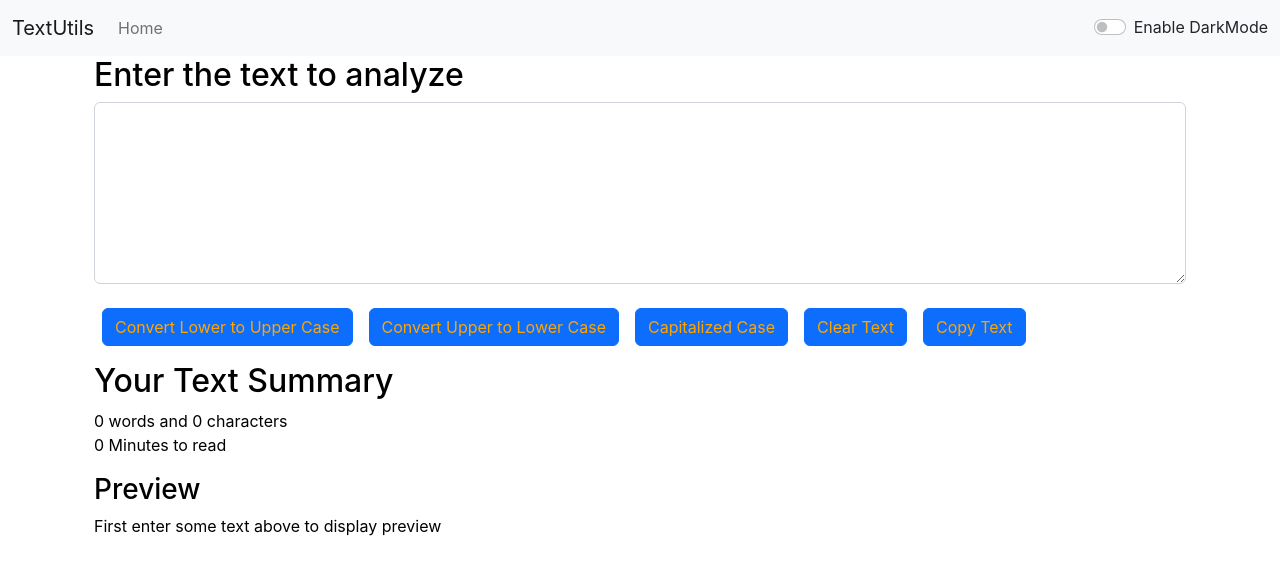
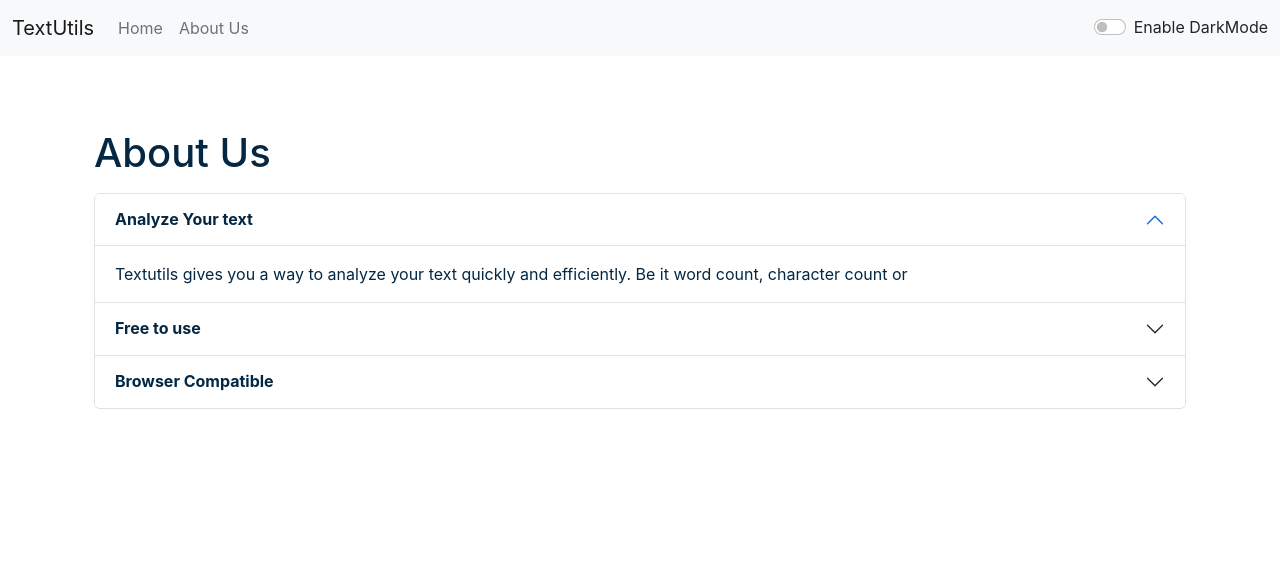
Before and after one commit to Pratik00019/TextUtils, a React (Create React App) app: page /about in a window 1280 px wide. Shown: the top 574 px of the page. Built offline with nearby package versions, Linux system fonts and the light colour scheme.

Commit message:
Final commit

```diff
--- a/src/App.css
+++ b/src/App.css
@@ -28,6 +28,7 @@
   color: #61dafb;
 }
 
+
 @keyframes App-logo-spin {
   from {
     transform: rotate(0deg);
--- a/src/App.js
+++ b/src/App.js
@@ -1,15 +1,15 @@
 import { useState } from 'react';
 import './App.css';
 import Alert from './components/Alert';
-// import AboutUs from './components/AboutUs';
+import AboutUs from './components/AboutUs';
 import Navbar from './components/Navbar';
  import TextArea from './components/TextArea';
 
-//  import {
-//   BrowserRouter as Router,
-//   Routes,
-//   Route,
-// } from "react-router-dom";
+ import {
+  BrowserRouter as Router,
+  Routes,
+  Route,
+} from "react-router-dom";
 
 
 function App() {
@@ -54,21 +54,19 @@
   return (
 
     <>
-    {/* <Router> */}
+    <Router>
     <Navbar title="TextUtils" aboutText="About Us" mode ={mode} toggleMode={toggleMode}></Navbar>
     <div className="container">
     <Alert alert={alert}></Alert>
-    <TextArea showAlert={showalert}  heading ="Enter the text to analyze" mode={mode} ></TextArea>
-
-
-    {/* <Routes>
+    {/* <TextArea showAlert={showalert}  heading ="Enter the text to analyze" mode={mode} ></TextArea> */}
+    <Routes>
           <Route exact path="/about" element={<AboutUs/>}>
           </Route>
-          <Route exact path="/" element={<TextArea heading ="Enter the text to analyze" mode={mode}></TextArea>}>
+          <Route exact path="/" element={<TextArea showAlert={showalert}  heading ="TextUtils - Word Counter, Character Counter, Case Converter" mode={mode}></TextArea>}>
           </Route>
-    </Routes> */}
+    </Routes>
     </div>
-    {/* </Router> */}
+    </Router>
     </>
   );
 }
--- a/src/components/AboutUs.js
+++ b/src/components/AboutUs.js
@@ -1,80 +1,59 @@
-import React,{useState} from 'react'
+import React from 'react'
 
-export default function AboutUs() {
-  const [mystyle,setState]=useState(
-    {
-      color:"black",
-      backgroundColor:"white",
-    }
-  )
-  const [btntext,setbtntext] = useState("Enable Dark Mode");
-  const colorChange=()=>{
-    if(mystyle.color==="black"){
-      setState({
-        color:"white",
-        backgroundColor:"black",
+export default function About(props) {
 
-        border:"1px solid white"
-      })
-
-      setbtntext("Enable Light Mode");
-    }
-    else{
-      setState({
-        color:"black",
-        backgroundColor:"white",
-      })
-      setbtntext("Enable Dark Mode");
+    // const [myStyle, setMyStyle] = useState({
+    //     color: 'black',
+    //     backgroundColor: 'white'
+    // })
+    let myStyle = {
+        color: props.mode ==='dark'?'white':'#042743',
+        backgroundColor: props.mode ==='dark'?'rgb(36 74 104)':'white',
     }
 
-  }
-
-
     return (
-    <div className="container my-1" style={mystyle}>
-        <h2>About Us</h2>
+        <div className="container">
+            <h1 className="my-3" style={{color: props.mode ==='dark'?'white':'#042743'}}>About Us</h1>
             <div className="accordion" id="accordionExample">
                 <div className="accordion-item">
                     <h2 className="accordion-header" id="headingOne">
-      <button className="accordion-button" style={mystyle} type="button" data-bs-toggle="collapse" data-bs-target="#collapseOne" aria-expanded="true" aria-controls="collapseOne">
-        Accordion Item #1
+                    <button className="accordion-button" type="button" style={myStyle} data-bs-toggle="collapse" data-bs-target="#collapseOne" aria-expanded="true" aria-controls="collapseOne">
+                    <strong>Analyze Your text </strong>
                     </button>
                     </h2>
                     <div id="collapseOne" className="accordion-collapse collapse show" aria-labelledby="headingOne" data-bs-parent="#accordionExample">
-      <div className="accordion-body" style={mystyle}>
-        <strong>This is the first item's accordion body.</strong> It is shown by default, until the collapse plugin adds the appropriate classes that we use to style each element. These classes control the overall appearance, as well as the showing and hiding via CSS transitions. You can modify any of this with custom CSS or overriding our default variables. It's also worth noting that just about any HTML can go within the <code>.accordion-body</code>, though the transition does limit overflow.
+                    <div className="accordion-body" style={myStyle}>
+                    Textutils gives you a way to analyze your text quickly and efficiently. Be it word count, character count or
+
                     </div>
                     </div>
                 </div>
                 <div className="accordion-item">
                     <h2 className="accordion-header" id="headingTwo">
-      <button className="accordion-button collapsed" style={mystyle} type="button" data-bs-toggle="collapse" data-bs-target="#collapseTwo" aria-expanded="false" aria-controls="collapseTwo">
-        Accordion Item #2
+                    <button className="accordion-button collapsed" style={myStyle} type="button" data-bs-toggle="collapse" data-bs-target="#collapseTwo" aria-expanded="false" aria-controls="collapseTwo">
+                    <strong>Free to use </strong>
                     </button>
                     </h2>
                     <div id="collapseTwo" className="accordion-collapse collapse" aria-labelledby="headingTwo" data-bs-parent="#accordionExample">
-      <div className="accordion-body" style={mystyle}>
-        <strong>This is the second item's accordion body.</strong> It is hidden by default, until the collapse plugin adds the appropriate classes that we use to style each element. These classes control the overall appearance, as well as the showing and hiding via CSS transitions. You can modify any of this with custom CSS or overriding our default variables. It's also worth noting that just about any HTML can go within the <code>.accordion-body</code>, though the transition does limit overflow.
+                    <div className="accordion-body" style={myStyle}>
+                    TextUtils is a free character counter tool that provides instant character count & word count statistics for a given text. TextUtils reports the number of words and characters. Thus it is suitable for writing text with word/ character limit.
                     </div>
                     </div>
                 </div>
                 <div className="accordion-item">
                     <h2 className="accordion-header" id="headingThree">
-      <button className="accordion-button collapsed" style={mystyle} type="button" data-bs-toggle="collapse" data-bs-target="#collapseThree" aria-expanded="false" aria-controls="collapseThree">
-        Accordion Item #3
+                    <button className="accordion-button collapsed" style={myStyle} type="button" data-bs-toggle="collapse" data-bs-target="#collapseThree" aria-expanded="false" aria-controls="collapseThree">
+                    <strong>Browser Compatible </strong>
                     </button>
                     </h2>
                     <div id="collapseThree" className="accordion-collapse collapse" aria-labelledby="headingThree" data-bs-parent="#accordionExample">
-      <div className="accordion-body" style={mystyle}>
-        <strong>This is the third item's accordion body.</strong> It is hidden by default, until the collapse plugin adds the appropriate classes that we use to style each element. These classes control the overall appearance, as well as the showing and hiding via CSS transitions. You can modify any of this with custom CSS or overriding our default variables. It's also worth noting that just about any HTML can go within the <code>.accordion-body</code>, though the transition does limit overflow.
+                    <div className="accordion-body" style={myStyle}>
+                    This word counter software works in any web browsers such as Chrome, Firefox, Internet Explorer, Safari, Opera. It suits to count characters in facebook, blog, books, excel document, pdf document, essays, etc.
+
                     </div>
                     </div>
                 </div>
             </div>
-    <div className="container my-2">
-    <button type="button" className="btn btn-dark" onClick={colorChange}>{btntext}</button>
-    </div>
-
 
         </div>
     )
--- a/src/components/Alert.js
+++ b/src/components/Alert.js
@@ -1,17 +1,16 @@
 import React from 'react'
+export default function Alert(props) {
 
-export default function Alert(props) {
     const capital=(word)=>{
         const low=word.toLowerCase();
         return low.charAt(0).toUpperCase()+low.slice(1);
     }
 
- return (
-    // if props.alert is not null then only it will display it
-    props.alert && <div className={`alert alert-${props.alert.type} alert-dismissible fade show`} role="alert">
-        <strong>{capital(props.alert.type)}</strong>:{props.alert.msg}
-  {/* <button type="button" className="btn-close" data-bs-dismiss="alert" aria-label="Close"> */}
-  {/* </button> */}
-</div>
-  )
-}
+    return (
+      <div style={{height: '57px'}}>
+      {props.alert && <div className={`alert alert-${props.alert.type} alert-dismissible fade show`}  role="alert">
+         <strong>{capital(props.alert.type)}</strong>: {props.alert.msg}
+      </div>}
+      </div>
+    )
+    }
--- a/src/components/Navbar.js
+++ b/src/components/Navbar.js
@@ -1,24 +1,24 @@
 import React from 'react'
 import PropTypes from 'prop-types'
-// import { Link } from 'react-router-dom';
+import { Link } from 'react-router-dom';
 
 export default function Navbar(props) {
     return (
         <nav className={`navbar navbar-expand-lg navbar-${props.mode} bg-${props.mode}`}>
             <div className="container-fluid">
-                <a className="navbar-brand" href="#">{props.title}</a>
+                <Link className="navbar-brand" to="/">{props.title}</Link>
                 <button className="navbar-toggler" type="button" data-bs-toggle="collapse" data-bs-target="#navbarSupportedContent" aria-controls="navbarSupportedContent" aria-expanded="false" aria-label="Toggle navigation">
                     <span className="navbar-toggler-icon"></span>
                 </button>
                 <div className="collapse navbar-collapse" id="navbarSupportedContent">
                     <ul className="navbar-nav me-auto mb-2 mb-lg-0">
                         <li className="nav-item">
-                            <a className="nav-link" aria-current="page" href="#">Home</a>
+                            <Link className="nav-link" aria-current="page" to="/">Home</Link>
                         </li>
-                        {/* <li className="nav-item"> */}
-                            {/* <Link className="nav-link" to="/about">{props.aboutText}</Link> */}
+                        <li className="nav-item">
+                            <Link className="nav-link" to="/about">{props.aboutText}</Link>
                             {/* <div className="nav-link" href="#">{props.aboutText}</div> */}
-                        {/* </li> */}
+                        </li>
                     </ul>
                     <div className={`form-check form-switch text-${props.mode==='light'?'dark':'light'}`}>
                         <input className="form-check-input" onClick={props.toggleMode} type="checkbox" id="flexSwitchCheckDefault"/>
--- a/src/components/TextArea.js
+++ b/src/components/TextArea.js
@@ -8,12 +8,16 @@
         let newText=text.toUpperCase();
         setText(newText);
         console.log("upper")
-        props.showAlert("Converted to Upper Case!","success");
+        if(text.length!==0){
+            props.showAlert("Converted to Upper Case!","success");
+        }
     }
     const handleonclicklower=()=>{
         let newText=text.toLowerCase();
         setText(newText);
-        props.showAlert("Converted to Lower Case!","success");
+        if(text.length!==0){
+            props.showAlert("Converted to Lower Case!","success");
+        }
     }
     const handleoncapital=()=>{
         let e=""
@@ -32,7 +36,9 @@
               e+=" ";
         });
         setText(e);
-        props.showAlert("First letters have been capitalized!","success");
+        if(text.length!==0){
+            props.showAlert("First letters have been capitalized!","success");
+        }
     }
 
    const handleonchange=(event)=>{
@@ -42,7 +48,9 @@
    const clearText=()=>{
     let a="";
     setText(a);
-     props.showAlert("Text Cleared!","success");
+    if(text.length!==0){
+        props.showAlert("Text Cleared!","success");
+    }
    }
 
    const copytext=()=>{
@@ -50,50 +58,53 @@
     var text=document.getElementById("my_box");
     text.select();
     navigator.clipboard.writeText(text.value);
-    props.showAlert("Copied to clipboard!","success");
+    document.getSelection().removeAllRanges();
+    if(text.length!==0){
+        props.showAlert("Copied to clipboard!","success");
+    }
    }
     const [text,setText]=useState("");
 
-    let len =text.split(" ").length;
+    // let len =text.split(" ").length;
 
-    const leng=()=>{
-        let c=0;
-        text.split(" ").forEach(element=>{
-            if(element===""){
-                c+=1;
-            }
-        })
-        return(
-            <div>
-                {len-c} words and {text.length} characters
-                <p>{0.008 * (len-c)} Minutes to read </p>
-            </div>
-        )
-    }
+    // const leng=()=>{
+    //     let c=0;
+    //     text.split(/\s+/).forEach(element=>{
+    //         if(element===""){
+    //             c+=1;
+    //         }
+    //     })
+    //     return(
+    //         <div>
+    //             {len-c} words and {text.length} characters
+    //             <p>{0.008 * (len-c)} Minutes to read </p>
+    //         </div>
+    //     )
+    // }
 
   return (
 
         <>
         <div className="container" style={{color:props.mode==="dark"?"white":"black"}}>
-                <h2>{props.heading}</h2>
-        <textarea className="form-control" value={text} onChange={handleonchange} style={{backgroundColor: props.mode==="dark"?"grey":"white",color:props.mode==="dark"?"white":"black"}} id="my_box"rows="7"></textarea>
+                <h3>{props.heading}</h3>
+        <textarea className="form-control" value={text} onChange={handleonchange} style={{backgroundColor: props.mode==="dark"?"#9b9292":"white",color:props.mode==="dark"?"white":"black"}} id="my_box"rows="7"></textarea>
         <br></br>
-        <button className="btn btn-primary mx-2" style ={mystyle} size ="lg" onClick={handleonclick}>Convert Lower to Upper Case</button>
-        <button className="btn btn-primary mx-2" style={{color:"orange"}}onClick={handleonclicklower}>Convert Upper to Lower Case</button>
-        <button className="btn btn-primary mx-2" style={mystyle}onClick={handleoncapital}>Capitalized Case</button>
-        <button className="btn btn-primary mx-2" style={mystyle} onClick={clearText}>Clear Text</button>
-        <button className="btn btn-primary mx-2" style={mystyle} onClick={copytext}>Copy Text</button>
+        <button className="btn btn-primary mx-2 my-1 " style ={mystyle} size ="lg" onClick={handleonclick}>Convert Lower to Upper Case</button>
+        <button className="btn btn-primary mx-2 my-1" style={{color:"orange"}}onClick={handleonclicklower}>Convert Upper to Lower Case</button>
+        <button className="btn btn-primary mx-2 my-1" style={mystyle}onClick={handleoncapital}>Capitalized Case</button>
+        <button className="btn btn-primary mx-2 my-1" style={mystyle} onClick={clearText}>Clear Text</button>
+        <button className="btn btn-primary mx-2 my-1" style={mystyle} onClick={copytext}>Copy Text</button>
 
 
         </div>
 
         <div className="container my-3"style={{color:props.mode==="dark"?"white":"black"}}>
             <h2>Your Text Summary</h2>
-            {leng()}
-
+            {text.split(/\s+/).filter((element)=>{return element.length!==0}).length} words and {text.length} characters
+            <p>{0.008 *  text.split(/\s+/).filter((element)=>{return element.length!==0}).length} Minutes read</p>
             <p id="id1"></p>
             <h3>Preview</h3>
-            <p>{text.length===0?"First enter some text above to display preview":text}</p>
+            <p>{text.length===0?"Nothing to preview":text}</p>
         </div>
         </>
   )
```
Also changed, not shown: 8 other files (tests, documents, lock files or other folders). Lines whose indentation alone changed are shown as unchanged.
